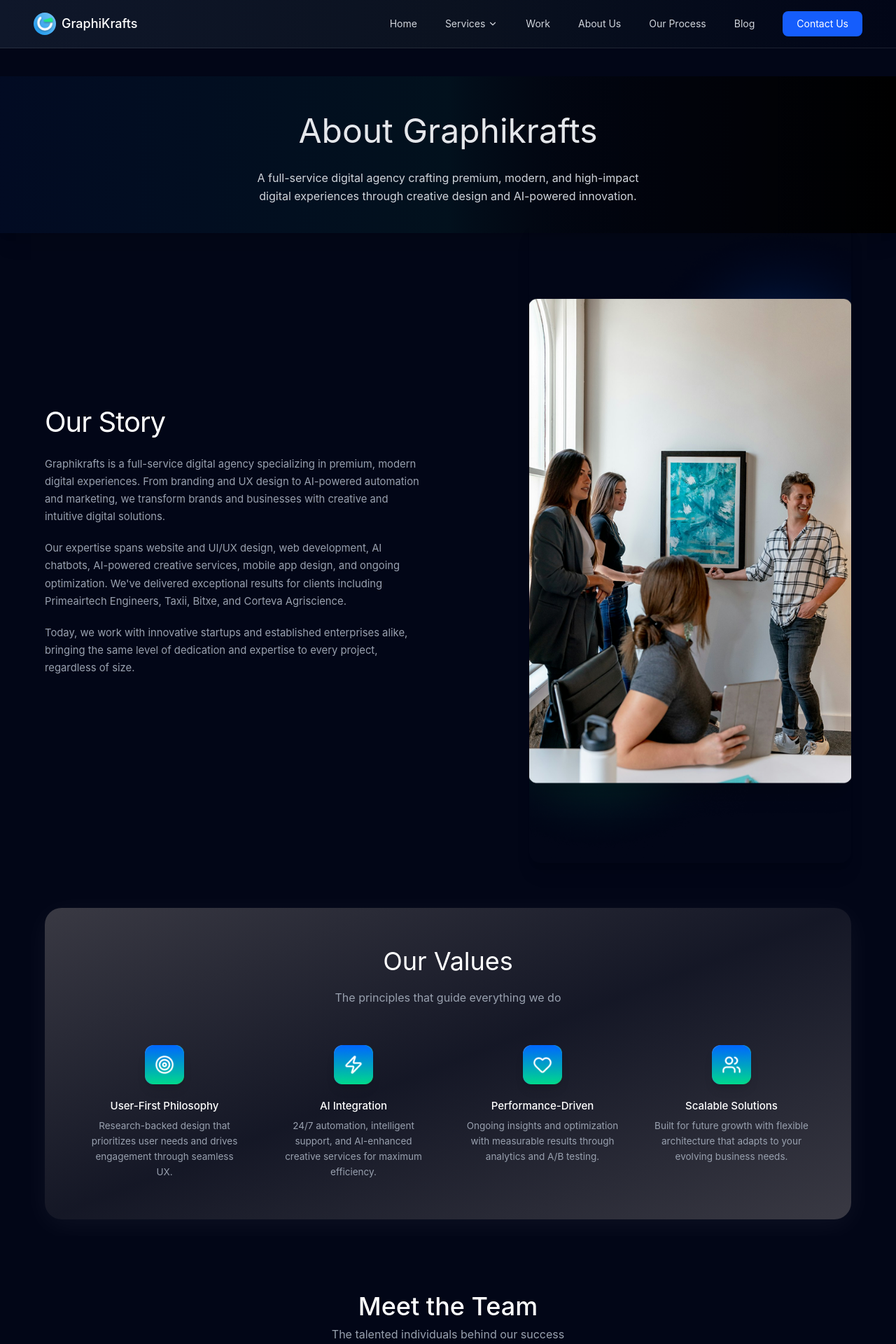
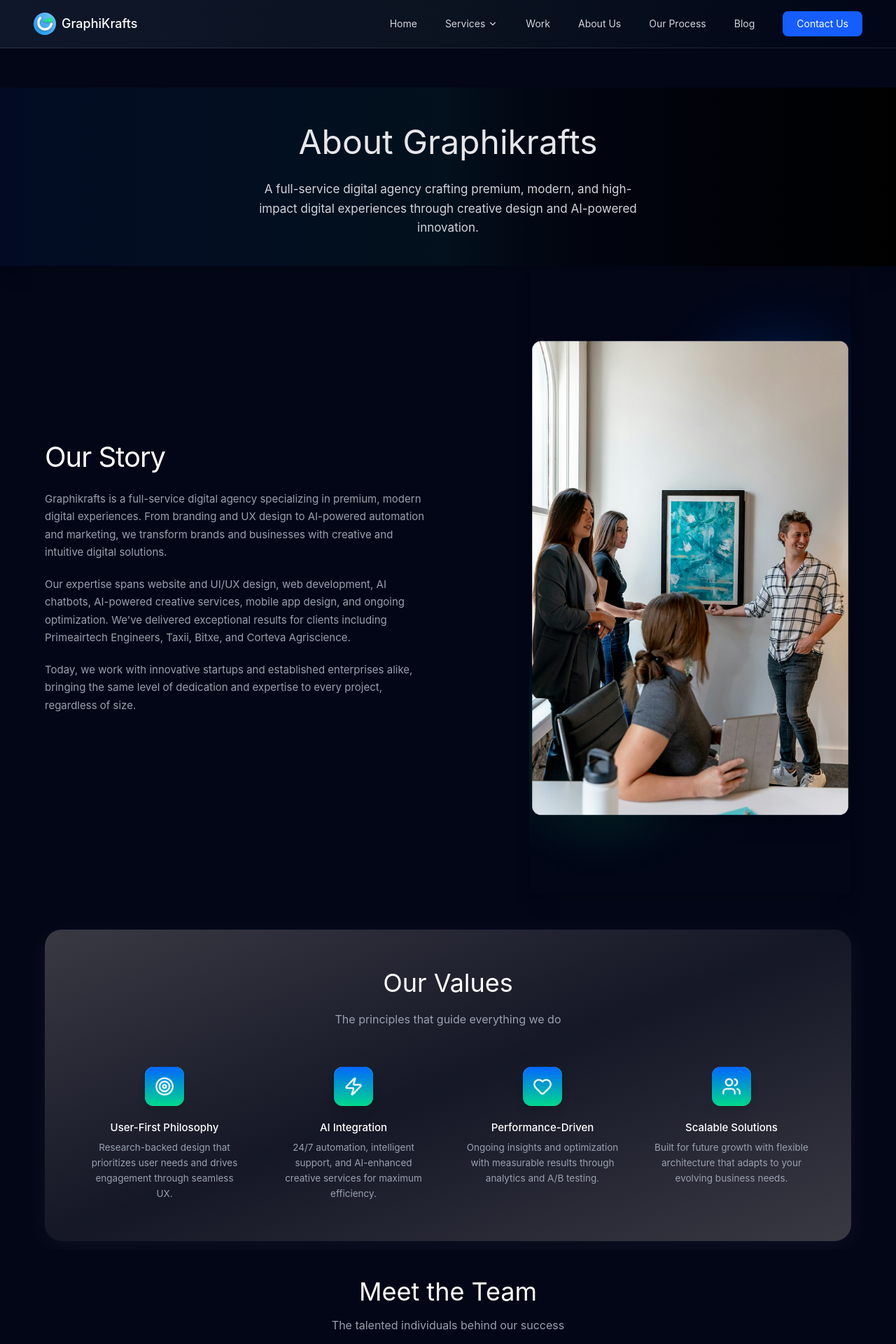
Before and after one commit to sathish6502/Digital-Market, a React (Vite) app: page /about in a window 1280 px wide. Shown: the top 1920 px of the page at 70% size. Built offline with nearby package versions, Linux system fonts and the light colour scheme.

Commit message:
update the about page

```diff
--- a/src/Components/About/About.jsx
+++ b/src/Components/About/About.jsx
@@ -1,21 +1,23 @@
 export default function AboutHero() {
   return (
-    <section className="w-full py-12 sm:py-10 bg-[#020617] flex items-center justify-center">
+    <section className="w-full py-10 sm:py-12 md:py-14 bg-[#020617] flex items-center justify-center">
 
       {/* CARD */}
       <div
         className="w-full mx-auto
         bg-gradient-to-r from-[#0066FF0D] via-[#00D98C0D] to-[#000000]
-        shadow-xl py-8 sm:py-10 text-center
-        -mb-16 sm:-mb-20 md:-mb-25
-        px-4 sm:px-6"
+        shadow-xl
+        py-6 sm:py-8 md:py-10
+        text-center
+        -mb-12 sm:-mb-16 md:-mb-20 lg:-mb-25
+        px-4 sm:px-6 md:px-10"
       >
 
-        <h1 className="text-2xl sm:text-4xl md:text-5xl font-lg text-gray-200 leading-tight py-2">
+        <h1 className="text-2xl sm:text-3xl md:text-4xl lg:text-5xl font-lg text-gray-200 leading-tight py-2">
           About Graphikrafts
         </h1>
 
-        <p className="mt-3 sm:mt-4 text-gray-300 text-sm sm:text-base md:text-md leading-relaxed max-w-xl mx-auto">
+        <p className="mt-3 sm:mt-4 text-gray-300 text-sm sm:text-base md:text-[17px] leading-relaxed max-w-xl mx-auto">
           A full-service digital agency crafting premium, modern, and high-impact
           digital experiences through creative design and AI-powered innovation.
         </p>
--- a/src/Components/About/Meet.jsx
+++ b/src/Components/About/Meet.jsx
@@ -28,43 +28,66 @@ const team = [
 
 export default function TeamSection() {
   return (
-    <section className="bg-gradient-to-b from-[#020617] to-[#020617] py-10 sm:py-20 px-4 sm:px-6">
+    <section className="bg-gradient-to-b from-[#020617] to-[#020617] py-10 px-4">
 
       {/* Heading */}
-      <div className="text-center mb-10 sm:mb-16">
-        <h2 className="text-white text-2xl sm:text-4xl font-medium">
+      <div className="text-center mb-10">
+        <h2 className="text-white text-2xl sm:text-4xl font-lg ">
           Meet the Team
         </h2>
-        <p className="text-gray-400 mt-2 text-sm sm:text-base">
+        <p className="text-gray-400 mt-4 text-sm sm:text-base">
           The talented individuals behind our success
         </p>
       </div>
 
-      {/* Team Grid */}
-      <div className="grid grid-cols-1 sm:grid-cols-2 md:grid-cols-4 gap-6 sm:gap-10 max-w-6xl mx-auto">
+      {/* 📱 MOBILE + IPAD GRID */}
+      <div className="block lg:hidden">
+        <div className="grid grid-cols-1 sm:grid-cols-2 md:grid-cols-2 gap-4 max-w-3xl px-2 mx-auto">
+          {team.map((member, index) => (
+            <div key={index} className="text-center">
+              <div className="overflow-hidden rounded-2xl">
+                <img
+                  src={member.img}
+                  alt={member.name}
+                  className="w-full h-[220px] sm:h-[240px] md:h-[260px] object-cover rounded-2xl"
+                />
+              </div>
 
+              <h3 className="text-white font-medium mt-3 text-sm sm:text-lg">
+                {member.name}
+              </h3>
+
+              <p className="text-blue-500 text-xs sm:text-sm mt-1">
+                {member.role}
+              </p>
+            </div>
+          ))}
+        </div>
+      </div>
+
+      {/* 💻 DESKTOP GRID */}
+      <div className="hidden lg:grid lg:grid-cols-4 gap-12 max-w-6xl mx-auto ">
         {team.map((member, index) => (
           <div key={index} className="text-center">
-
             <div className="overflow-hidden rounded-2xl">
               <img
                 src={member.img}
                 alt={member.name}
-                className="w-full h-[200px] sm:h-[240px] md:h-[260px] object-cover rounded-2xl"
+                className="w-full h-[260px] object-cover rounded-2xl"
               />
             </div>
 
-            <h3 className="text-white font-medium mt-3 text-sm sm:text-lg">
+            <h3 className="text-white font-medium mt-3 text-lg">
               {member.name}
             </h3>
 
-            <p className="text-blue-500 text-xs sm:text-sm mt-1">
+            <p className="text-blue-500 text-sm mt-1">
               {member.role}
             </p>
           </div>
         ))}
+      </div>
 
-      </div>
     </section>
   );
 }
--- a/src/Components/About/Numbers.jsx
+++ b/src/Components/About/Numbers.jsx
@@ -14,7 +14,7 @@ export default function StatsSection() {
           By the Numbers
         </h2>
 
-        <div className="grid grid-cols-1 sm:grid-cols-2 md:grid-cols-4 gap-6 sm:gap-8">
+        <div className="grid grid-cols-1 sm:grid-cols-2 md:grid-cols-2 lg:grid-cols-4 gap-6 sm:gap-8">
           {stats.map((item, index) => (
             <div key={index}>
               <h3 className="text-3xl sm:text-4xl md:text-5xl font-lg">
--- a/src/Components/About/Story.jsx
+++ b/src/Components/About/Story.jsx
@@ -3,43 +3,54 @@ import teamImage from "./../../assets/About/team.png";
 
 const OurStory = () => {
   return (
-    <section className="bg-[#020617] text-white py-10 px-4 sm:px-6 md:px-16 lg:px-16">
-      <div className="max-w-7xl mx-auto grid md:grid-cols-2 gap-10 md:gap-16 items-center">
+    <section className="bg-[#020617] text-white py-10 px-4 sm:px-6 md:px-10 lg:px-16">
+      <div className="max-w-7xl mx-auto grid md:grid-cols-2 gap-10 md:gap-14 lg:gap-16 items-center">
 
         {/* LEFT CONTENT */}
         <div className="max-w-xl">
-          <h2 className="text-2xl sm:text-3xl md:text-[40px] font-lg mb-5 md:mb-6 tracking-tight">
+          <h2 className="text-2xl sm:text-3xl md:text-4xl lg:text-[40px] font-lg mb-5 md:mb-6 tracking-tight">
             Our Story
           </h2>
 
-          <p className="text-gray-400 leading-[1.7] text-sm md:text-[14.8px] mb-4 md:mb-5">
+          <p className="text-gray-400 leading-[1.7] text-sm md:text-[15px] mb-4 md:mb-5">
             Graphikrafts is a full-service digital agency specializing in premium,
             modern digital experiences. From branding and UX design to AI-powered
             automation and marketing, we transform brands and businesses with
             creative and intuitive digital solutions.
           </p>
 
-          <p className="text-gray-400 leading-[1.7] text-sm md:text-[14.8px] mb-4 md:mb-5">
+          <p className="text-gray-400 leading-[1.7] text-sm md:text-[15px] mb-4 md:mb-5">
             Our expertise spans website and UI/UX design, web development, AI
             chatbots, AI-powered creative services, mobile app design, and
             ongoing optimization. We've delivered exceptional results for clients
             including Primeairtech Engineers, Taxii, Bitxe, and Corteva Agriscience.
           </p>
 
-          <p className="text-gray-400 leading-[1.7] text-sm md:text-[14.8px]">
+          <p className="text-gray-400 leading-[1.7] text-sm md:text-[15px]">
             Today, we work with innovative startups and established enterprises
             alike, bringing the same level of dedication and expertise to every
             project, regardless of size.
           </p>
         </div>
 
-        {/* RIGHT IMAGE */}
-        <div className="flex justify-center md:justify-end">
-          <div className="rounded-2xl overflow-hidden shadow-xl w-full max-w-[420px] md:max-w-[460px]">
+{/* MOBILE VIEW ONLY */}
+<div className="block md:hidden flex justify-center">
+  <div className="overflow-hidden shadow-xl w-full max-w-[420px] rounded-3xl">
     <img
       src={teamImage}
       alt="Team discussion"
-              className="w-full h-[260px] sm:h-[320px] md:h-[920px] object-cover"
+      className="w-[280px] h-[300px] object-cover ml-6 rounded-3xl"
+    />
+  </div>
+</div>
+
+{/* TABLET + DESKTOP VIEW */}
+<div className="hidden md:flex justify-end">
+  <div className="overflow-hidden shadow-xl w-full max-w-[440px] lg:max-w-[460px]">
+    <img
+      src={teamImage}
+      alt="Team discussion"
+      className="w-full h-[500px] lg:h-[900px] object-cover"
     />
   </div>
 </div>
--- a/src/Components/About/Values.jsx
+++ b/src/Components/About/Values.jsx
@@ -31,7 +31,7 @@ const values = [
 const OurValues = () => {
   return (
     <section
-      className="py-6 px-4 md:px-10 lg:px-10
+      className="py-3 px-4 md:px-10 lg:px-10
       bg-gradient-to-b from-[#020617] to-[#020617]"
     >
       {/* CARD */}
--- a/src/Components/About/Work.jsx
+++ b/src/Components/About/Work.jsx
@@ -11,18 +11,17 @@ export default function CTASection() {
           Ready to start your next project? We'd love to hear from you.
         </p>
 
-  <div className="flex flex-col sm:flex-row justify-center items-center gap-4 sm:gap-6 w-full max-w-[320px] sm:max-w-full mx-auto sm:mx-0">
+        <div className="flex flex-col sm:flex-row md:flex-row justify-center items-center gap-4 sm:gap-6 md:gap-8 w-full max-w-[320px] sm:max-w-full mx-auto">
 
+          <button className="bg-blue-600 hover:bg-blue-700 transition px-5 py-3 rounded-lg text-sm sm:text-base font-semibold w-full sm:w-auto md:px-7">
+            Get in Touch
+          </button>
 
-  <button className="bg-blue-600 hover:bg-blue-700 transition px-5 py-3 rounded-lg text-sm sm:text-base font-semibold w-full sm:w-auto">
-    Get in Touch
-  </button>
+          <button className="border border-gray-600 hover:border-gray-400 hover:bg-white/10 transition px-5 py-3 rounded-lg text-sm sm:text-base font-semibold w-full sm:w-auto md:px-7">
+            View Our Work
+          </button>
 
-  <button className="border border-gray-600 hover:border-gray-400 hover:bg-white/10 transition px-5 py-3 rounded-lg text-sm sm:text-base font-semibold w-full sm:w-auto">
-    View Our Work
-  </button>
-
-</div>
+        </div>
 
       </div>
     </section>
```
Lines whose indentation alone changed are shown as unchanged.
